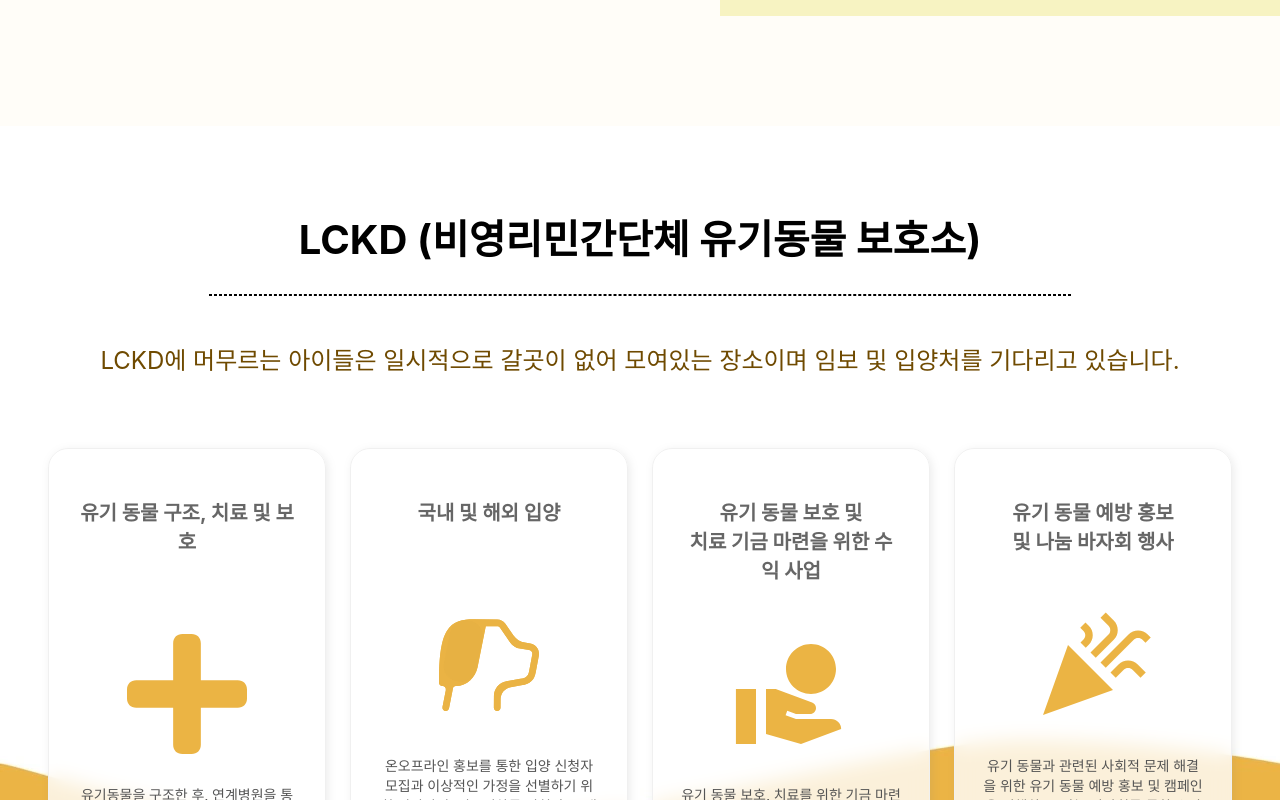
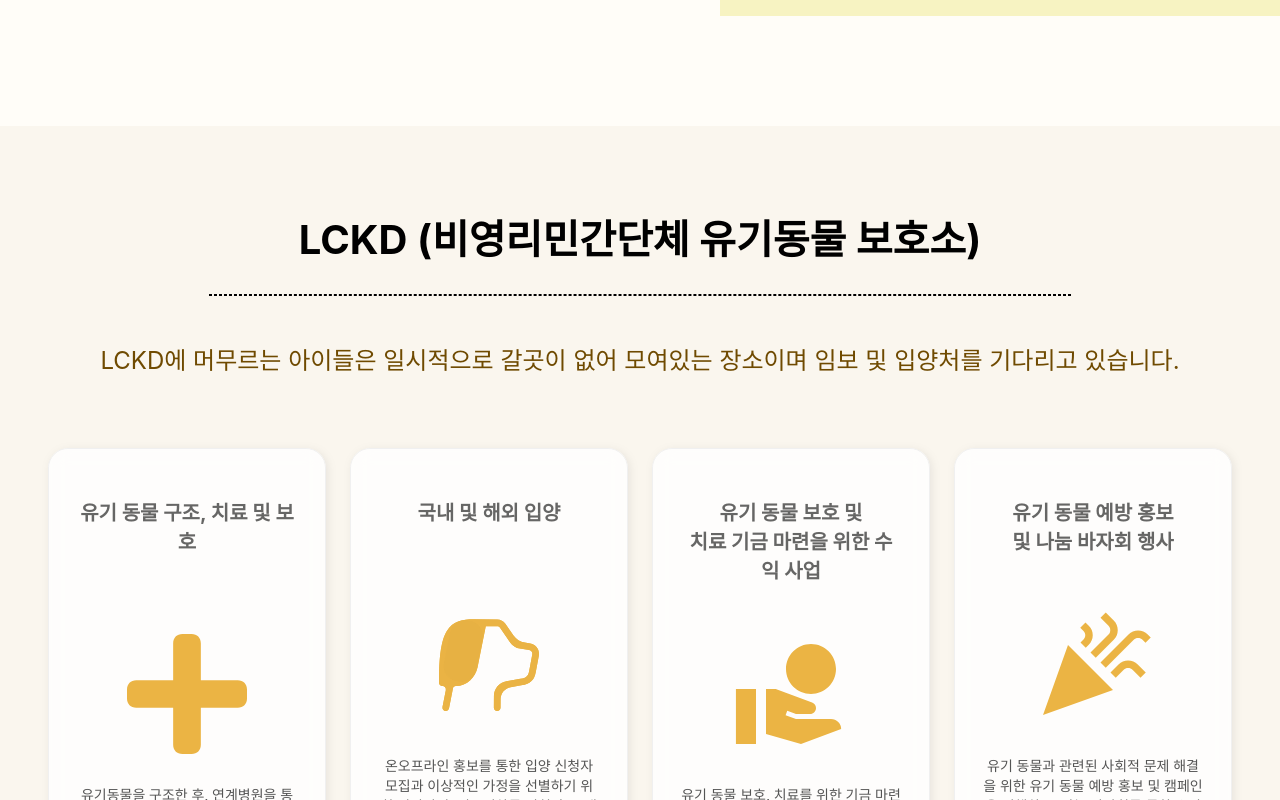
Before and after one commit to shelter-event/lckd-bazaar-event-web, a React (Create React App) app: page / in a window 1280 px wide. Shown: the part 1220-2020 px from the top of the page. Built offline with nearby package versions, Linux system fonts and the light colour scheme; no server answers; a web font is replaced by a local one.

Commit message:
feat: #18 배경색상 수정

```diff
--- a/src/main/introduction/introduction.module.scss
+++ b/src/main/introduction/introduction.module.scss
@@ -5,7 +5,7 @@
   position: relative;
 
   @include mobile {
-    background-color: $backgroundColor;
+    background-color: #fff;
   }
 
   .introductionBox {
--- a/src/main/lckd.module.scss
+++ b/src/main/lckd.module.scss
@@ -6,12 +6,13 @@
   justify-content: center;
   align-items: center;
 
-  @include pc {
-    background-image: url(../assets/lckd_background.webp);
-    background-position: bottom;
-    background-repeat: no-repeat;
-    background-size: contain;
-  }
+  background-color: $backgroundColor;
+  // @include pc {
+    // background-image: url(../assets/lckd_background.webp);
+    // background-position: bottom;
+    // background-repeat: no-repeat;
+    // background-size: contain;
+  // }
 
   .lckd {
     box-sizing: border-box;
```
